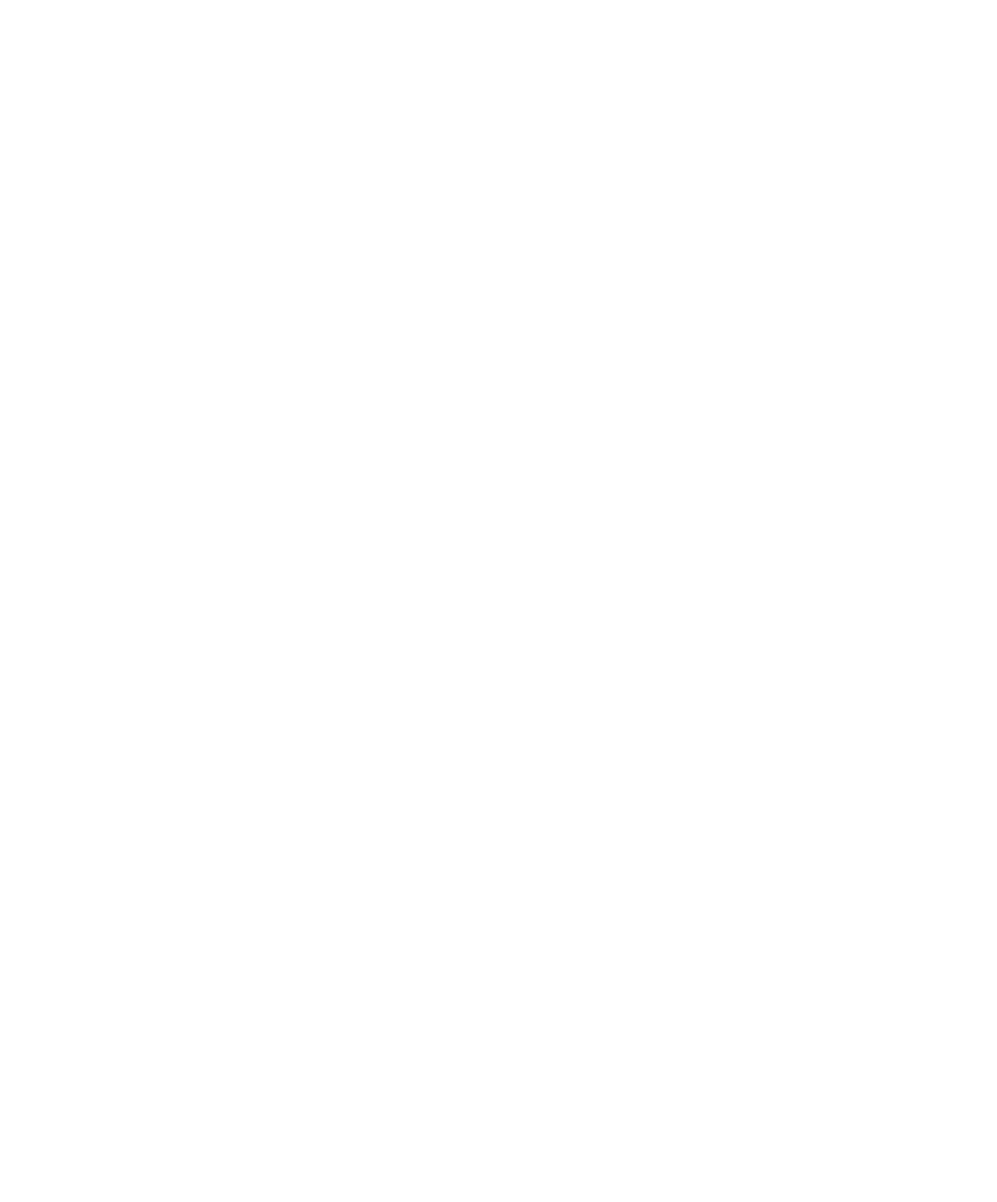
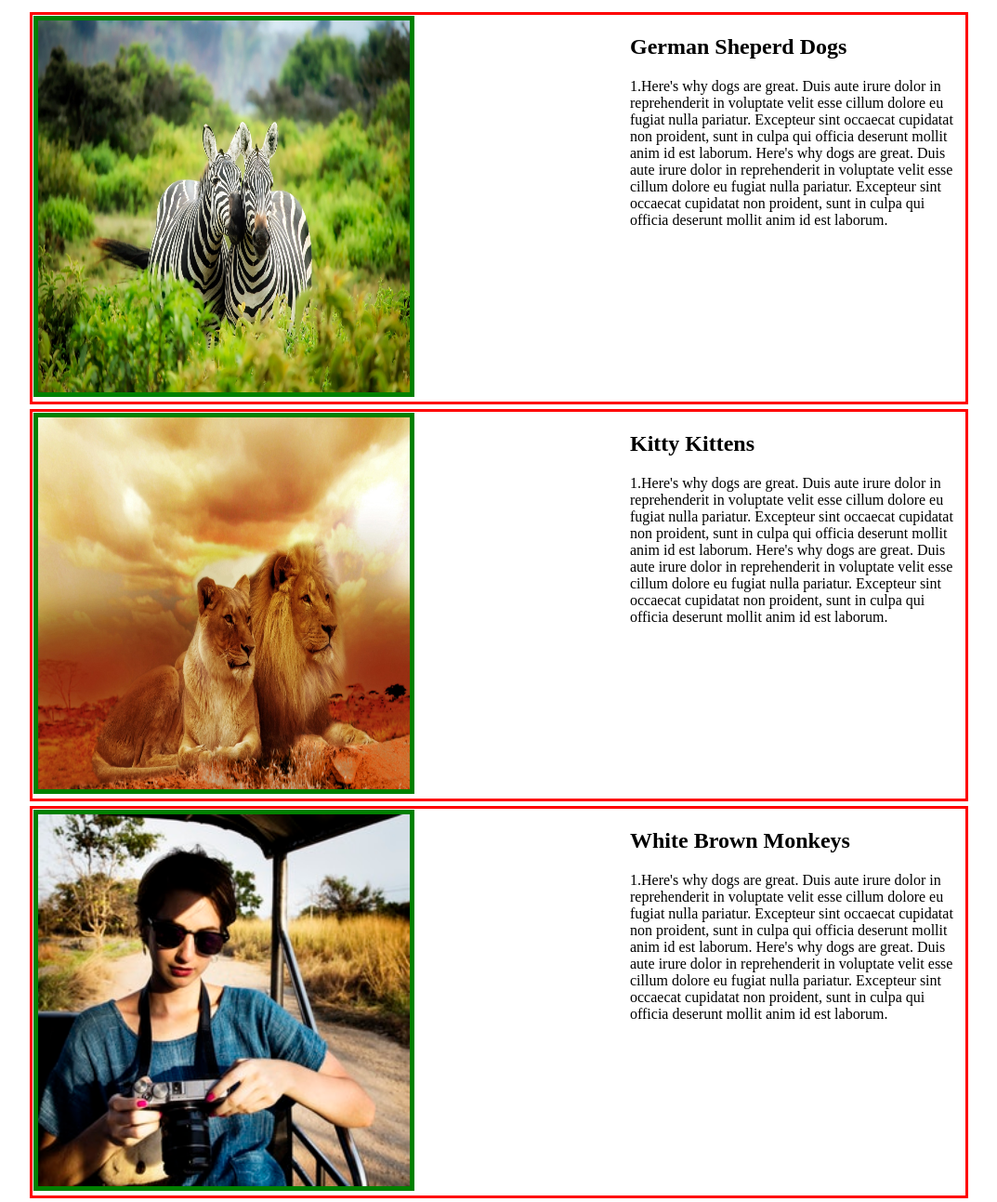
Before and after one commit to Okello-Ojok/animal-shelter, a plain HTML site: page index.html in a window 1280 px wide. Shown: the top 1293 px of the page at 93% size, without its empty margins (103-1176 px from the left). Before the commit the page ends 800 px from the top, so only its background shows below. Drawn offline with Linux system fonts and the light colour scheme.

Commit message:
add content to the page, set layout with floats, clear floats, add margins, borders and padding

```diff
--- a/css/styles.css
+++ b/css/styles.css
@@ -1,23 +1,34 @@
-.dog {
-
+.main {
+  width: 1020px;
+  margin: 0 auto;
+}
+.animals {
+  width: 640px;
+  float: left;
+}
+.prof {
+  width: 360px;
+  float: right;
+}
+img {
+  width: 400px;
+  height: 400px;
+  border: 5px solid green;
 }
 
-.cat {
-
+.cf::before, .cf::after{
+  content: " ";
+  display: table;
+}
+.cf::after {
+  clear: both;
+}
+.cf {
+  zoom: 1;
 }
 
-.monkey {
-
+.each {
+  border: 3px solid red;
+  margin: 5px;
+  padding: 1px;
 }
-
-.donkey {
-
-}
-
-.pic {
-
-}
-
-.profile {
-
-}
--- a/index.html
+++ b/index.html
@@ -9,51 +9,86 @@
 
     </header>
 
-    <div class="dog">
+    <div class="main cf">
 
-      <div class="pic">
 
+
+      <div class="each cf">
+        <div class="animals">
+          <img src="images/1.jpg">
+        </div>
+
+          <aside class="prof">
+            <h2>German Sheperd Dogs</h2>
+            <p>1.Here's why dogs are great. Duis aute irure dolor in reprehenderit in
+               voluptate velit esse cillum dolore eu fugiat nulla pariatur. Excepteur
+               sint occaecat cupidatat non proident, sunt in culpa qui officia deserunt mollit anim id
+               est laborum. Here's why dogs are great. Duis aute irure dolor in reprehenderit in
+               voluptate velit esse cillum dolore eu fugiat nulla pariatur. Excepteur
+               sint occaecat cupidatat non proident, sunt in culpa qui officia deserunt mollit anim id
+               est laborum.</p>
+          </aside>
+        </div>
+
+        <div class="each cf">
+          <div class="animals">
+            <img src="images/2.jpg">
+          </div>
+
+            <aside class="prof">
+              <h2>Kitty Kittens</h2>
+              <p>1.Here's why dogs are great. Duis aute irure dolor in reprehenderit in
+                 voluptate velit esse cillum dolore eu fugiat nulla pariatur. Excepteur
+                 sint occaecat cupidatat non proident, sunt in culpa qui officia deserunt mollit anim id
+                 est laborum. Here's why dogs are great. Duis aute irure dolor in reprehenderit in
+                 voluptate velit esse cillum dolore eu fugiat nulla pariatur. Excepteur
+                 sint occaecat cupidatat non proident, sunt in culpa qui officia deserunt mollit anim id
+                 est laborum.</p>
+            </aside>
+          </div>
+
+          <div class="each cf">
+            <div class="animals">
+              <img src="images/7.jpeg">
+            </div>
+
+              <aside class="prof">
+                <h2>White Brown Monkeys</h2>
+                <p>1.Here's why dogs are great. Duis aute irure dolor in reprehenderit in
+                   voluptate velit esse cillum dolore eu fugiat nulla pariatur. Excepteur
+                   sint occaecat cupidatat non proident, sunt in culpa qui officia deserunt mollit anim id
+                   est laborum. Here's why dogs are great. Duis aute irure dolor in reprehenderit in
+                   voluptate velit esse cillum dolore eu fugiat nulla pariatur. Excepteur
+                   sint occaecat cupidatat non proident, sunt in culpa qui officia deserunt mollit anim id
+                   est laborum.</p>
+              </aside>
+            </div>
+
+            <div class="each cf">
+              <div class="animals">
+                <img src="images/5.jpeg">
+              </div>
+
+                <aside class="prof">
+                  <h2>Donkeys</h2>
+                  <p>1.Here's why dogs are great. Duis aute irure dolor in reprehenderit in
+                     voluptate velit esse cillum dolore eu fugiat nulla pariatur. Excepteur
+                     sint occaecat cupidatat non proident, sunt in culpa qui officia deserunt mollit anim id
+                     est laborum. Here's why dogs are great. Duis aute irure dolor in reprehenderit in
+                     voluptate velit esse cillum dolore eu fugiat nulla pariatur. Excepteur
+                     sint occaecat cupidatat non proident, sunt in culpa qui officia deserunt mollit anim id
+                     est laborum.</p>
+                </aside>
+              </div>
       </div>
-      <div class="profile">
 
-      </div>
+
 
     </div>
 
-    <div class="cat">
 
-      <div class="pic">
 
-      </div>
-      <div class="profile">
 
-      </div>
-
-    </div>
-
-    <div class="monkey">
-
-      <div class="pic">
-
-      </div>
-      <div class="profile">
-
-      </div>
-
-    </div>
-
-    <div class="donkey">
-
-      <div class="pic">
-
-      </div>
-      <div class="profile">
-
-      </div>
-
-    </div>
-
-    <div></div>
 
   </body>
 
```
Also changed, not shown: h.html (added), images/1.jpg (added), images/2.jpg (added), images/5.jpeg (added), images/7.jpeg (added).
